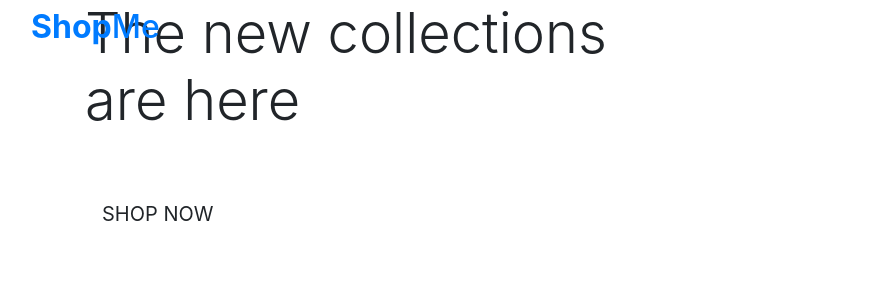
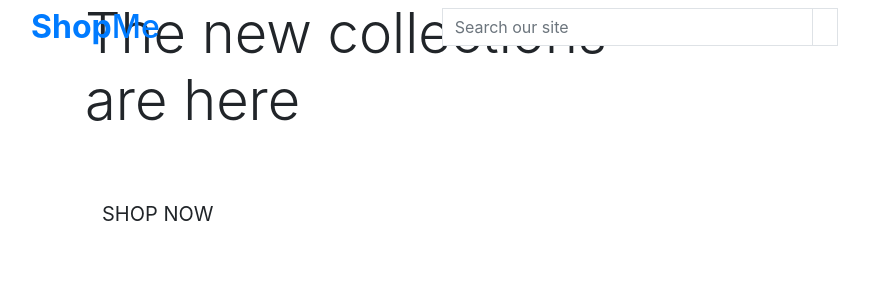
Before and after one commit to healygi/shop, a Django app: page / in a window 1280 px wide. Shown: the top 300 px of the page, without its empty margins (0-869 px from the left). Run offline with Django 3.2, Linux system fonts and the light colour scheme.

Commit message:
Add homepage forms and buttons- functionality

```diff
--- a/templates/base.html
+++ b/templates/base.html
@@ -40,8 +40,26 @@
                   <h2 class="logo-font text-black my-0"><strong>Shop</strong>Me</h2>
                 </a>
               </div>
-              <div class="col-12 col-lg-4 my-auto py-1 py-lg-0"></div>
-              <div class="col-12 col-lg-4 my-auto py-1 py-lg-0"></div>
+              <div class="col-12 col-lg-4 my-auto py-1 py-lg-0">
+                <form method="GET" action="">
+                  <div class="input-group w-100">
+                    <input class="form-control border border-black rounded-0" type="text" name="q" placeholder="Search our site">
+                    <div class="input-group-append">
+                      <button class="form-control btn btn-black border border-black rounded-0" type="submit">
+                        <span class="icon">
+                          <i class="fas fa-search"></i>
+                        </span>
+                      </button>
+                    </div>
+                  </div>
+                </form>
+              </div>
+              <div class="col-12 col-lg-4 my-auto py-1 py-lg-0">
+                <ul class="list-inline list-unstyled text-center text-lg-right my-0">
+                  <li class="list-inline-item dropdown"></li>
+                  <li class="list-inline-item"></li>
+                </ul>
+              </div>
          </div>
     </header>
 
```
